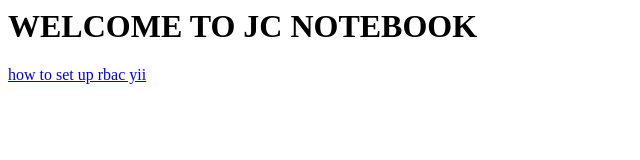
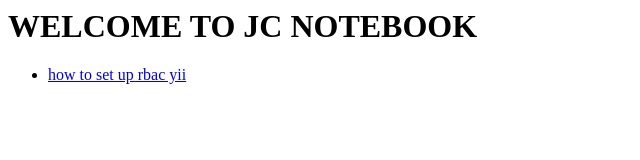
Before and after one commit to billykidz/tranthehuy.github.io, a plain HTML site: page note.html in a window 1280 px wide. Shown: the whole page, without its empty margins (0-640 px from the left). Drawn offline with Linux system fonts and the light colour scheme.

Commit message:
Update note.html

```diff
--- a/note.html
+++ b/note.html
@@ -1,4 +1,6 @@
 <html><body>
-<h1>WELCOME TO JC NOTEBOOK</h1>
-<a href='http://stackoverflow.com/questions/28492335/yii-2-creating-multiple-user-roles-rbac'>how to set up rbac yii</a>
-</body></html>
+<h1>WELCOME TO JC NOTEBOOK</h1><ul>
+  <li>
+    <a href='http://stackoverflow.com/questions/28492335/yii-2-creating-multiple-user-roles-rbac'>how to set up rbac yii</a>
+  </li>
+</ul></body></html>
```
